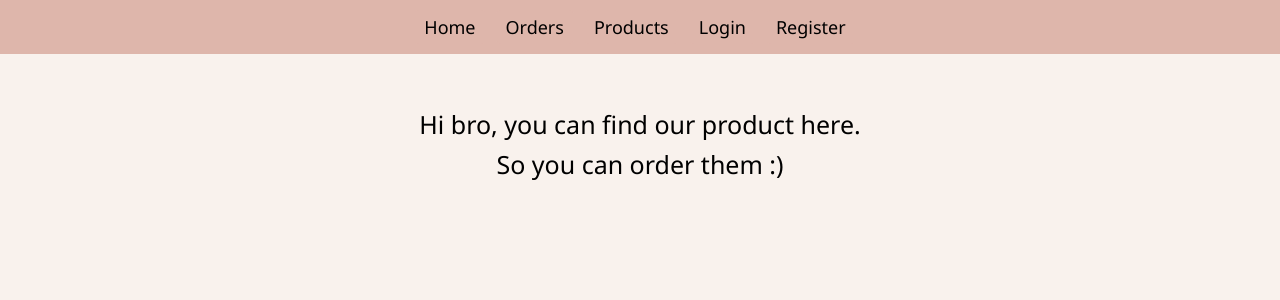
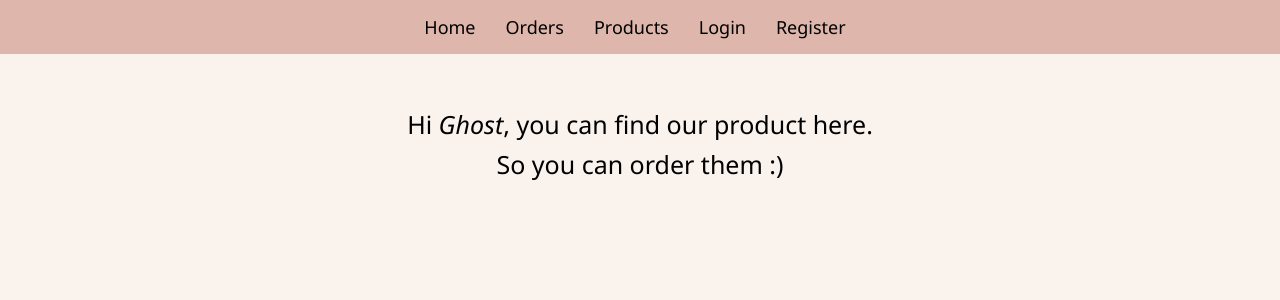
Before and after one commit to 665-stack/router-firebase-intergration-2, a React (Create React App) app: page /products in a window 1280 px wide. Shown: the top 300 px of the page. Built offline with nearby package versions, Linux system fonts and the light colour scheme; no server answers.

Commit message:
show userName in products page

```diff
--- a/src/Components/Products/Products.css
+++ b/src/Components/Products/Products.css
@@ -13,5 +13,9 @@
 
  .products h3 span {
      margin-top: 2px;
-     /* color: #8d5069; */
  }
+
+ .userNameInProducts {
+     text-transform: capitalize;
+     font-style: italic;
+ }
--- a/src/Components/Products/Products.js
+++ b/src/Components/Products/Products.js
@@ -1,9 +1,15 @@
+import { getAuth } from 'firebase/auth';
 import React from 'react';
+import { useAuthState } from 'react-firebase-hooks/auth';
+import app from '../../firebase.init';
 import './Products.css'
+
+const auth = getAuth(app)
 const Products = () => {
+    const [user] = useAuthState(auth)
     return (
         <div className='products'>
-            <h3>Hi bro, you can find our product here. <br /> <span>So you can order them :) </span></h3>
+            <h3>Hi <span className="userNameInProducts">{user ? user.displayName : "ghost"}</span>, you can find our product here. <br /> <span>So you can order them :) </span></h3>
         </div>
     );
 };
```
